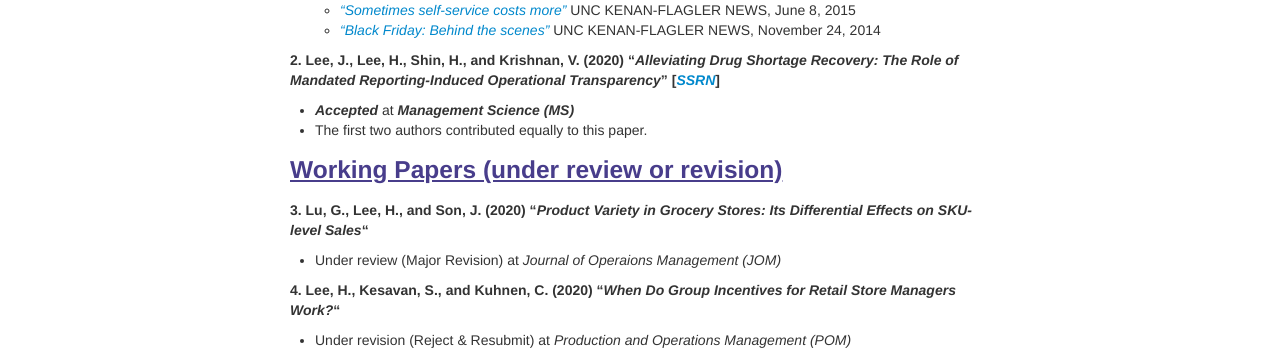
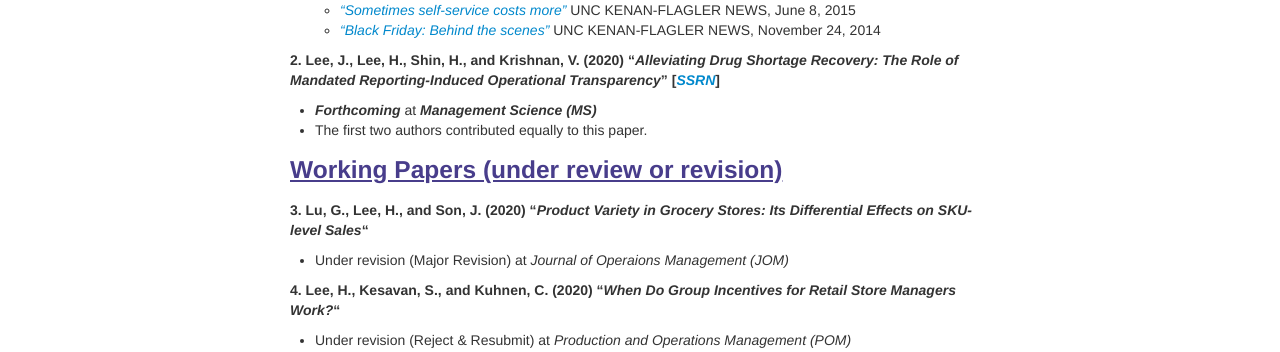
Before and after one commit to lordya2/lordya2.github.io, a Jekyll site: the page built from pages/research.md, in a window 1280 px wide. Shown: the part 462-814 px from the top of the page. Built offline with Jekyll 4.4.1, drawn with Linux system fonts in a browser that asks for light colours.

Commit message:
Update research.md

```diff
--- a/pages/research.md
+++ b/pages/research.md
@@ -18,13 +18,13 @@ description: Hyun Seok ("Huck") Lee's Research
     * [*"Black Friday: Behind the scenes"*](https://www.kenan-flagler.unc.edu/news/black-friday-behind-the-scenes/) UNC KENAN-FLAGLER NEWS, November 24, 2014
 
 **2. Lee, J., Lee, H., Shin, H., and Krishnan, V. (2020) "*Alleviating Drug Shortage Recovery: The Role of Mandated Reporting-Induced Operational Transparency*" [[*SSRN*](https://papers.ssrn.com/sol3/papers.cfm?abstract_id=3565467)]**
-   * ***Accepted*** at ***Management Science (MS)***
+   * ***Forthcoming*** at ***Management Science (MS)***
    * The first two authors contributed equally to this paper.
 
 ### <u>Working Papers (under review or revision)</u>
 
 **3. Lu, G., Lee, H., and Son, J. (2020) "*Product Variety in Grocery Stores: Its Differential Effects on SKU-level Sales*"**
-   * Under review (Major Revision) at *Journal of Operaions Management (JOM)*
+   * Under revision (Major Revision) at *Journal of Operaions Management (JOM)*
 
 **4. Lee, H., Kesavan, S., and Kuhnen, C. (2020) "*When Do Group Incentives for Retail Store Managers Work?*"**
    * Under revision (Reject & Resubmit) at *Production and Operations Management (POM)*
```
